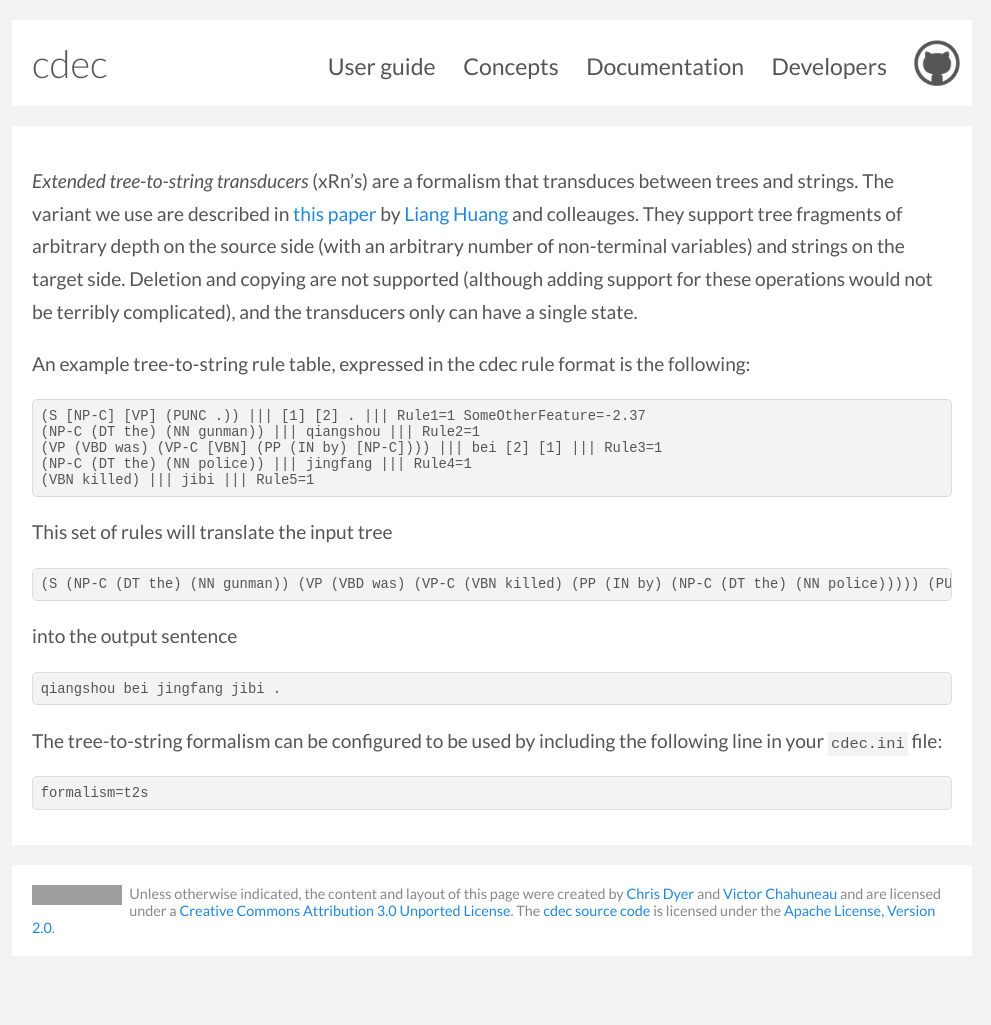
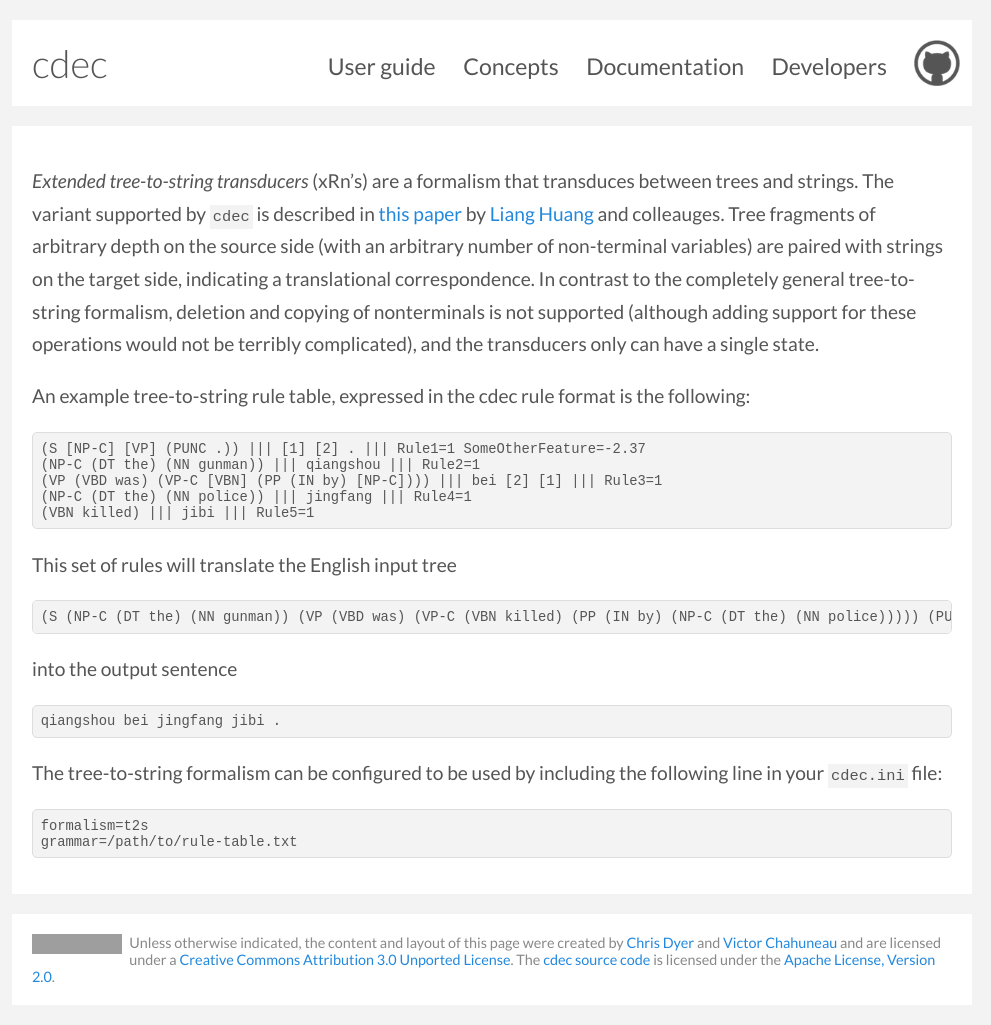
Before and after one commit to cdec/cdec.github.com, a Jekyll site: the page built from concepts/xrlns.md, in a window 1280 px wide. Shown: the whole page, without its empty margins (148-1139 px from the left). Built offline with Jekyll 4.4.1, drawn with Linux system fonts in a browser that asks for light colours; some web fonts are replaced; Markdown is read by kramdown in place of the engine named in the settings; before the commit the page ends 976 px from its top, so only the background shows below that; grey boxes are pictures that could not be loaded.

Commit message:
t2s stuff

```diff
--- a/concepts/xrlns.md
+++ b/concepts/xrlns.md
@@ -2,7 +2,7 @@
 layout: documentation
 title: Extended tree-to-string transducers
 ---
-*Extended tree-to-string transducers* (xRn's) are a formalism that transduces between trees and strings. The variant we use are described in [this paper](http://www.cis.upenn.edu/~lhuang3/amta06-sdtedl.pdf) by [Liang Huang](http://acl.cs.qc.edu/~lhuang/) and colleauges. They support tree fragments of arbitrary depth on the source side (with an arbitrary number of non-terminal variables) and strings on the target side. Deletion and copying are not supported (although adding support for these operations would not be terribly complicated), and the transducers only can have a single state.
+*Extended tree-to-string transducers* (xRn's) are a formalism that transduces between trees and strings. The variant supported by `cdec` is described in [this paper](http://www.cis.upenn.edu/~lhuang3/amta06-sdtedl.pdf) by [Liang Huang](http://acl.cs.qc.edu/~lhuang/) and colleauges.  Tree fragments of arbitrary depth on the source side (with an arbitrary number of non-terminal variables) are paired with strings on the target side, indicating a translational correspondence. In contrast to the completely general tree-to-string formalism, deletion and copying of nonterminals is not supported (although adding support for these operations would not be terribly complicated), and the transducers only can have a single state.
 
 An example tree-to-string rule table, expressed in the cdec rule format is the following:
 
@@ -12,7 +12,7 @@ An example tree-to-string rule table, expressed in the cdec rule format is the f
     (NP-C (DT the) (NN police)) ||| jingfang ||| Rule4=1
     (VBN killed) ||| jibi ||| Rule5=1
 
-This set of rules will translate the input tree
+This set of rules will translate the English input tree
 
     (S (NP-C (DT the) (NN gunman)) (VP (VBD was) (VP-C (VBN killed) (PP (IN by) (NP-C (DT the) (NN police))))) (PUNC .))
 
@@ -23,3 +23,4 @@ into the output sentence
 The tree-to-string formalism can be configured to be used by including the following line in your `cdec.ini` file:
 
     formalism=t2s
+    grammar=/path/to/rule-table.txt
```
